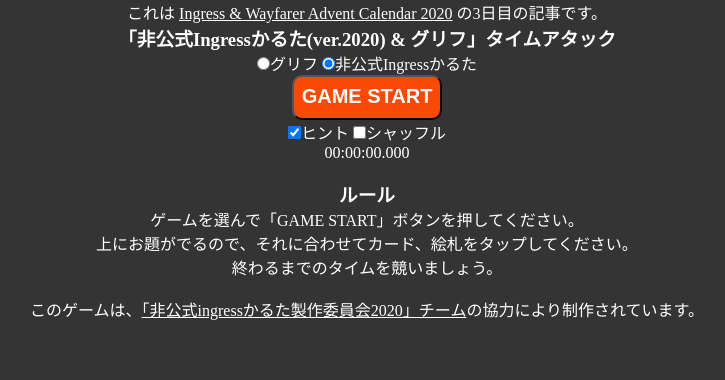
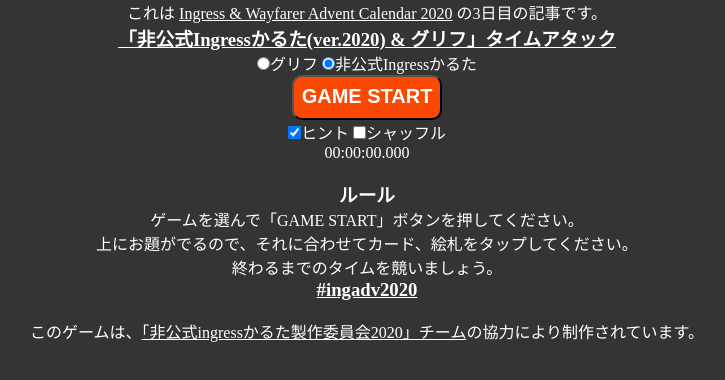
Before and after one commit to reirei0000/ingress-advent-calendar-2020, a plain HTML site: page index.html in a window 1280 px wide. Shown: the whole page, without its empty margins (273-998 px from the left). Drawn offline with Linux system fonts and the light colour scheme.

Commit message:
Add hashtag link

```diff
--- a/index.html
+++ b/index.html
@@ -16,7 +16,7 @@
 <div id="titleboard">
 <center>
 これは <a href="https://adventar.org/calendars/5485">Ingress & Wayfarer Advent Calendar 2020</a> の3日目の記事です。
-<h3 class="center">「非公式Ingressかるた(ver.2020) & グリフ」タイムアタック</h3>
+<h3 class="center"><a href="">「非公式Ingressかるた(ver.2020) & グリフ」タイムアタック</a></h3>
 <br>
 <div id="btn_div">
 <input id="btn_glyph" type="radio" name="gamename" value="glyph">グリフ</input>
@@ -43,6 +43,7 @@
 <p>ゲームを選んで「GAME START」ボタンを押してください。</p>
 <p>上にお題がでるので、それに合わせてカード、絵札をタップしてください。</p>
 <p>終わるまでのタイムを競いましょう。</p>
+<h3><a href="https://twitter.com/hashtag/ingadv2020">#ingadv2020</a></h3>
 </div>
 <br>
 このゲームは、<a href="https://sites.google.com/view/ingresskaruta2020/home">「非公式ingressかるた製作委員会2020」チーム</a>の協力により制作されています。
```
